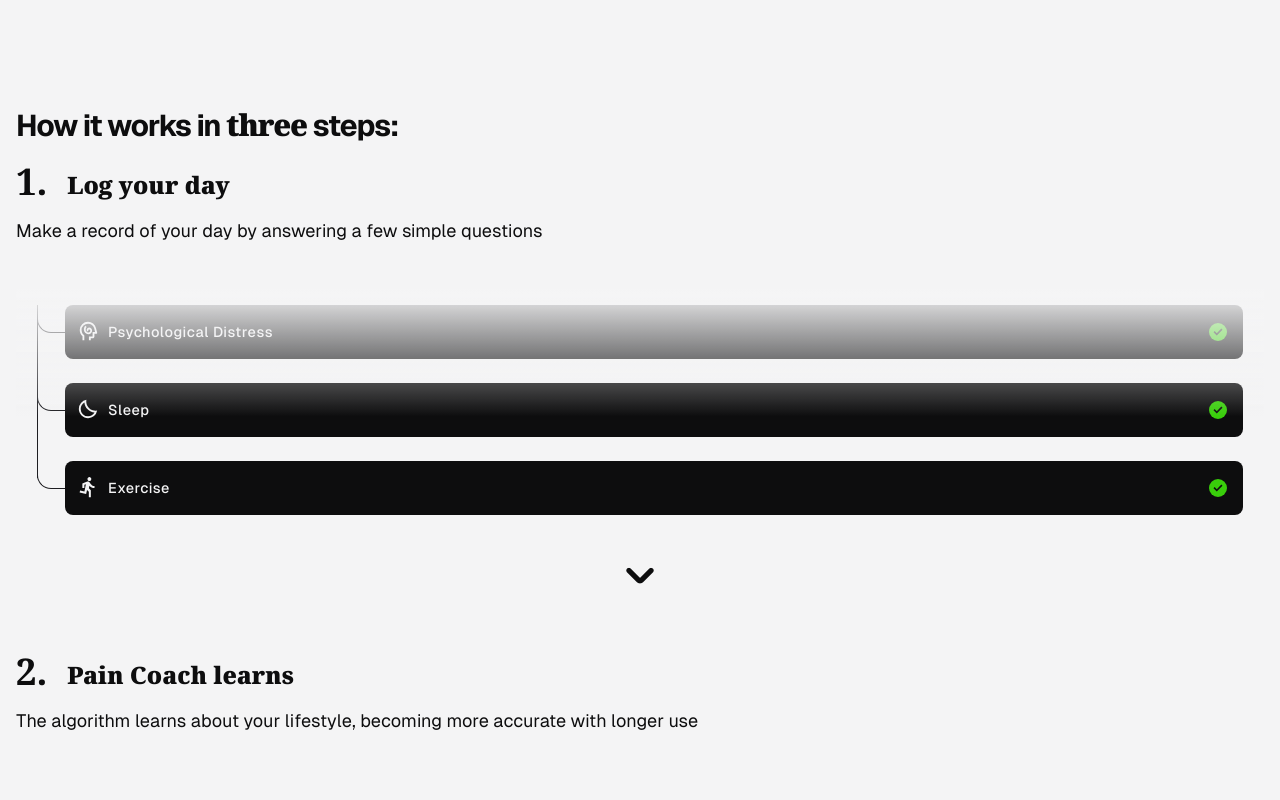
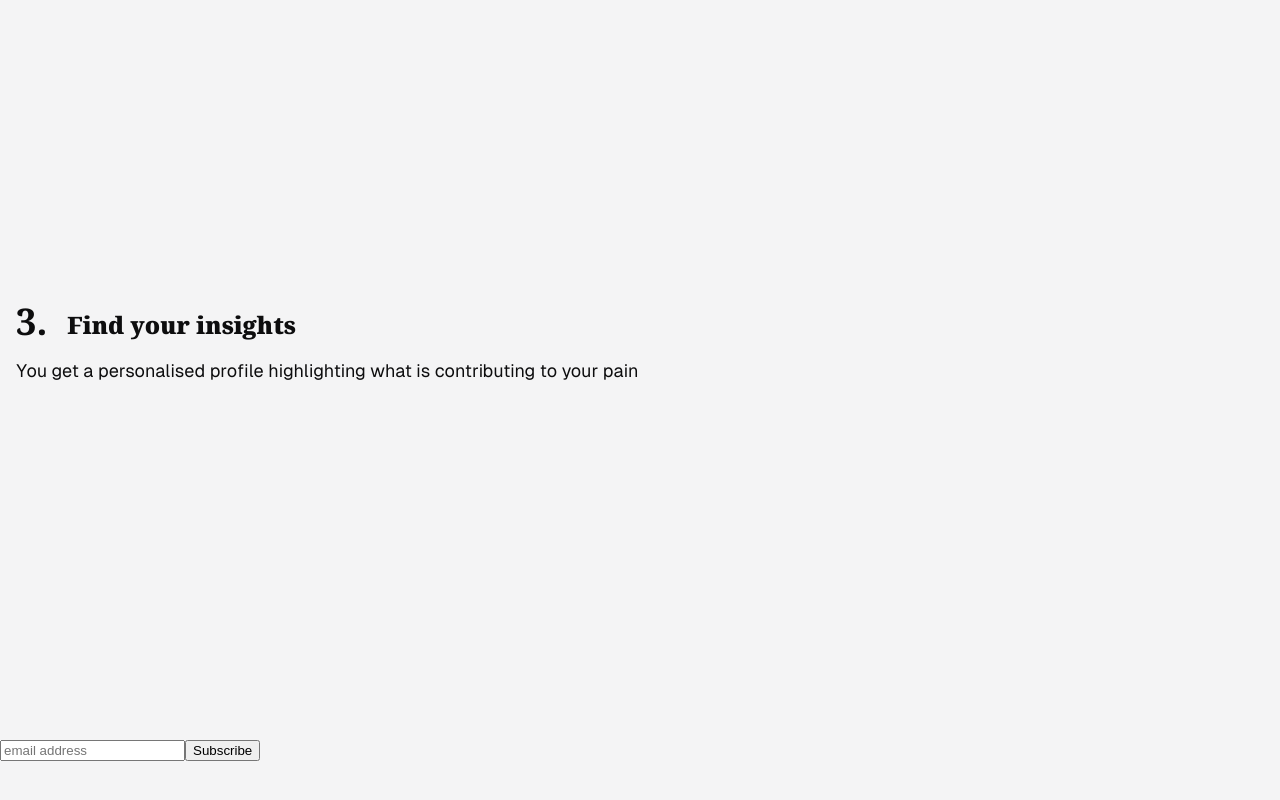
Before and after one commit to zephkelly/paincoach, a Nuxt app: page / in a window 1280 px wide. Shown: the part 1090-1890 px from the top of the page. After the commit the page ends 1851 px from the top, so only its background shows below. Built offline with nearby package versions, Linux system fonts and the light colour scheme.

Commit message:
Integrate mailchimp signup form

```diff
--- a/components/animatedSurvey.vue
+++ b/components/animatedSurvey.vue
@@ -197,10 +197,10 @@
 
         @keyframes floatUpDown {
             0%, 100% {
-                transform: rotate(-90deg) translateX(3px);
+                transform: rotate(-90deg) translateX(5px);
             }
             50% {
-                transform: rotate(-90deg) translateX(-3px);
+                transform: rotate(-90deg) translateX(-5px);
             }
         }
     }
--- a/components/hero.vue
+++ b/components/hero.vue
@@ -5,10 +5,10 @@
             Introducing <strong class="complex-shimmer" data-text="Pain Coach">Pain Coach</strong>. Your personalised pain and lifestyle assistant, backed by real science
         </p>
         <BaseButton href class="waitlist-link">Get Started</BaseButton>
-        <div class="landing-video">
+        <!-- <div class="landing-video">
             <div class="video-container">
             </div>
-        </div>
+        </div> -->
     </section>
 </template>
 
--- a/components/how.vue
+++ b/components/how.vue
@@ -113,7 +113,7 @@
     z-index: 2;
     pointer-events: none;
     user-select: none;
-    // display: none;
+    display: none;
 
     @media (prefers-color-scheme: light) {
         height: 200px;
--- /dev/null
+++ b/components/waitingList.vue
@@ -0,0 +1,57 @@
+<template>
+    <form @submit.prevent="submitForm">
+      <input
+        type="email"
+        name="EMAIL"
+        class="email"
+        id="mce-EMAIL"
+        placeholder="email address"
+        v-model="email"
+        required
+      >
+      <button
+        type="submit"
+        name="subscribe"
+        id="mc-embedded-subscribe"
+        class="button"
+        :disabled="isSubmitting"
+      >
+        {{ isSubmitting ? 'Submitting...' : 'Subscribe' }}
+      </button>
+      <p v-if="message">{{ message }}</p>
+    </form>
+  </template>
+
+<script lang="ts" setup>
+import { ref } from 'vue'
+
+const email = ref('')
+const isSubmitting = ref(false)
+const message = ref('')
+
+async function submitForm() {
+    if (email.value) {
+        isSubmitting.value = true
+        message.value = ''
+
+        try {
+            const response = await $fetch('/api/subscribe', {
+                method: 'POST',
+                body: { email: email.value }
+            })
+
+            if (response.success) {
+                message.value = 'Successfully subscribed!'
+                email.value = ''
+            } else {
+                message.value = 'An error occurred. Please try again.'
+            }
+        } catch (error) {
+                console.error('Error:', error)
+                message.value = 'An error occurred. Please try again.'
+        } finally {
+                isSubmitting.value = false
+        }
+    }
+}
+</script>
--- a/pages/index.vue
+++ b/pages/index.vue
@@ -7,6 +7,7 @@
         <scrollToReveal>
             <how class="how"/>
         </scrollToReveal>
+        <WaitingList />
     </main>
 </template>
 
```
Also changed, not shown: 1 other file (tests, documents, lock files or other folders).
